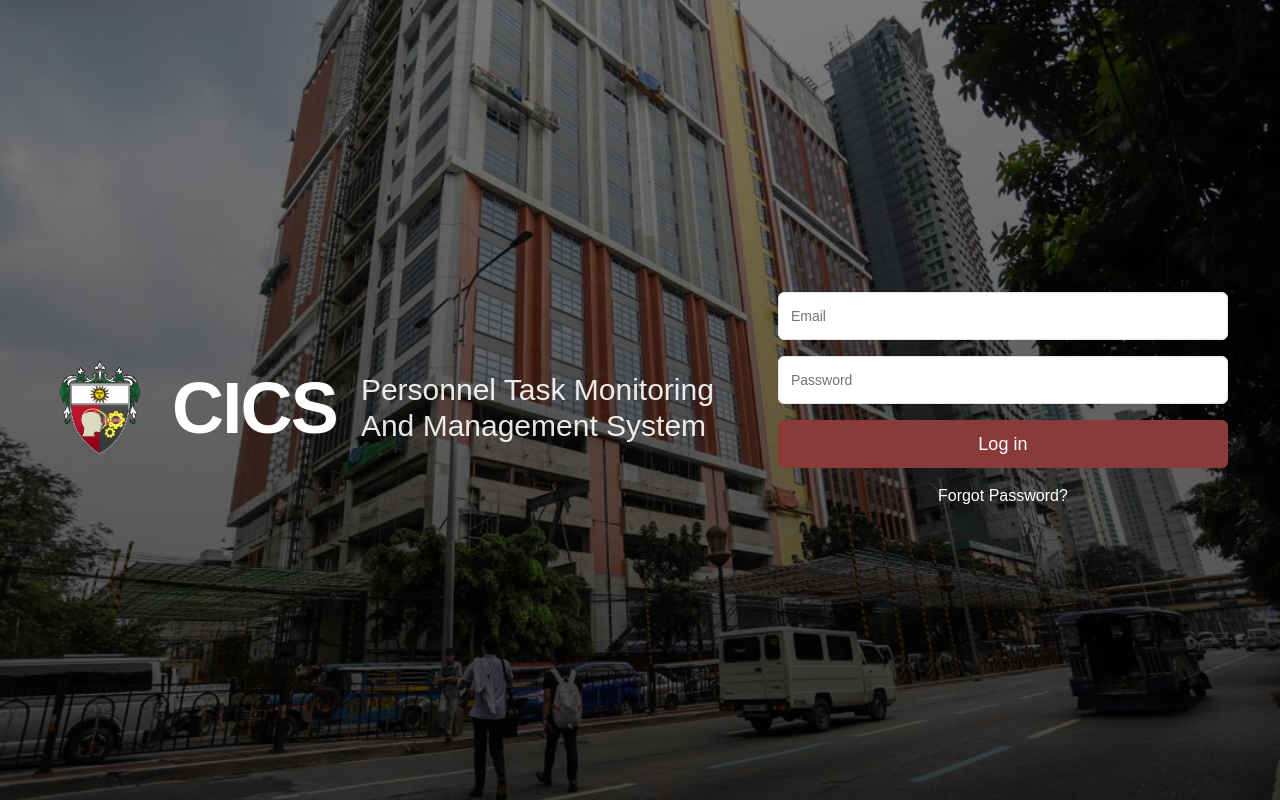
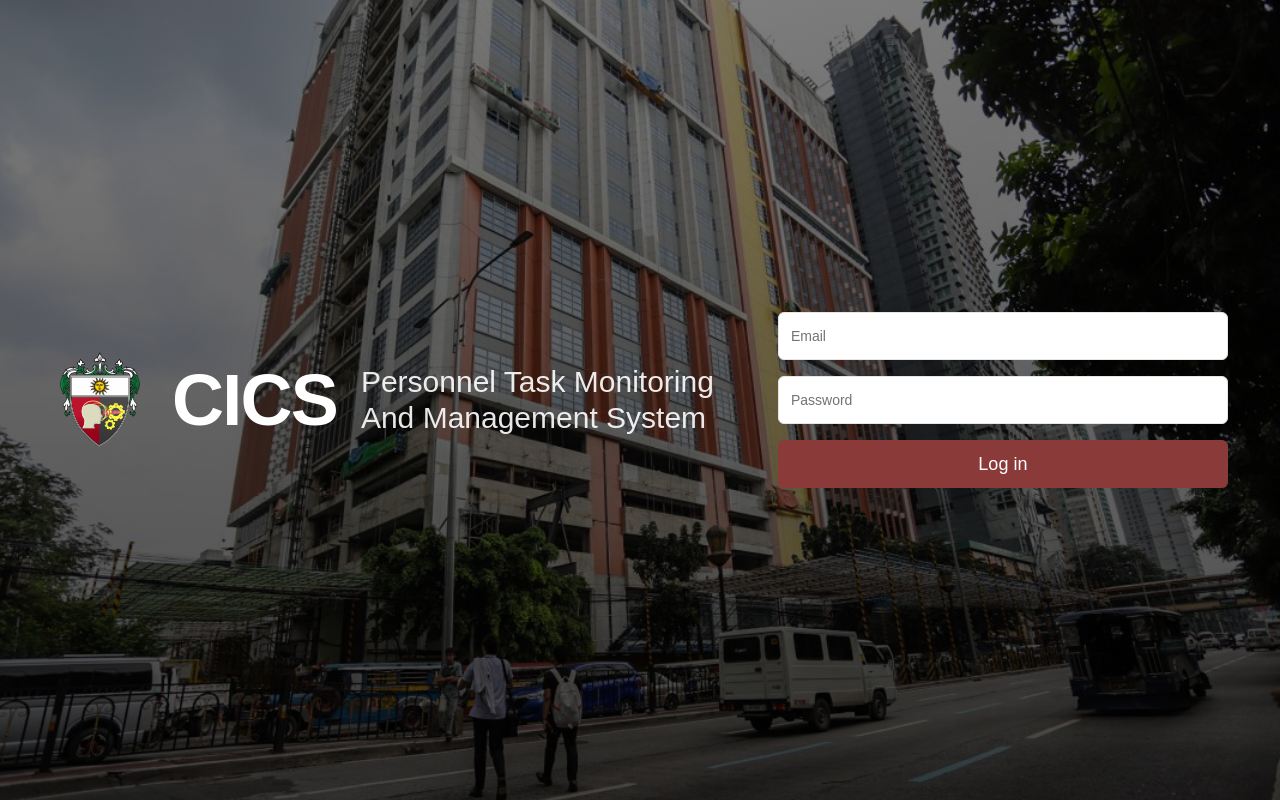
Before and after one commit to Liam-Dev1/cics-task-management, a Next.js app: page /login in a window 1280 px wide. Built offline with nearby package versions, Linux system fonts and the light colour scheme.

Commit message:
removed forgot password function
system logo is now centered on login form

```diff
--- a/src/components/forms/login/login-form.tsx
+++ b/src/components/forms/login/login-form.tsx
@@ -18,7 +18,7 @@ export default function LoginPage() {
       <div className="relative z-10 w-full max-w-7xl px-4 flex items-center justify-center">
         <div className="flex flex-col md:flex-row items-start md:items-center gap-12 lg:gap-16 text-white">
           {/* Logo and Title Section */}
-          <div className="flex items-center gap-6 whitespace-nowrap md:self-end md:mb-[52px]">
+          <div className="flex items-center gap-6 whitespace-nowrap md:self-center md:mt+[200px]">
             <div className="w-24 h-24 md:w-24 md:h-24 relative flex-shrink-0">
               <Image
                 src="/images/cics logo.png"
@@ -38,17 +38,12 @@ export default function LoginPage() {
           </div>
 
           {/* Login Form */}
-          <div className="w-full md:w-[350px] lg:w-[450px] space-y-4">
+          <div className="w-full md:w-[450px] space-y-4">
             <Input type="email" placeholder="Email" className="h-12 bg-white text-black text-lg" />
             <Input type="password" placeholder="Password" className="h-12 bg-white text-black text-lg" />
             <Button className="w-full h-12 text-lg font-medium bg-[#8B3A3A] hover:bg-[#722F2F] text-white">
               Log in
             </Button>
-            <div className="text-center">
-              <Link href="#" className="text-white hover:underline">
-                Forgot Password?
-              </Link>
-            </div>
           </div>
         </div>
       </div>
```
